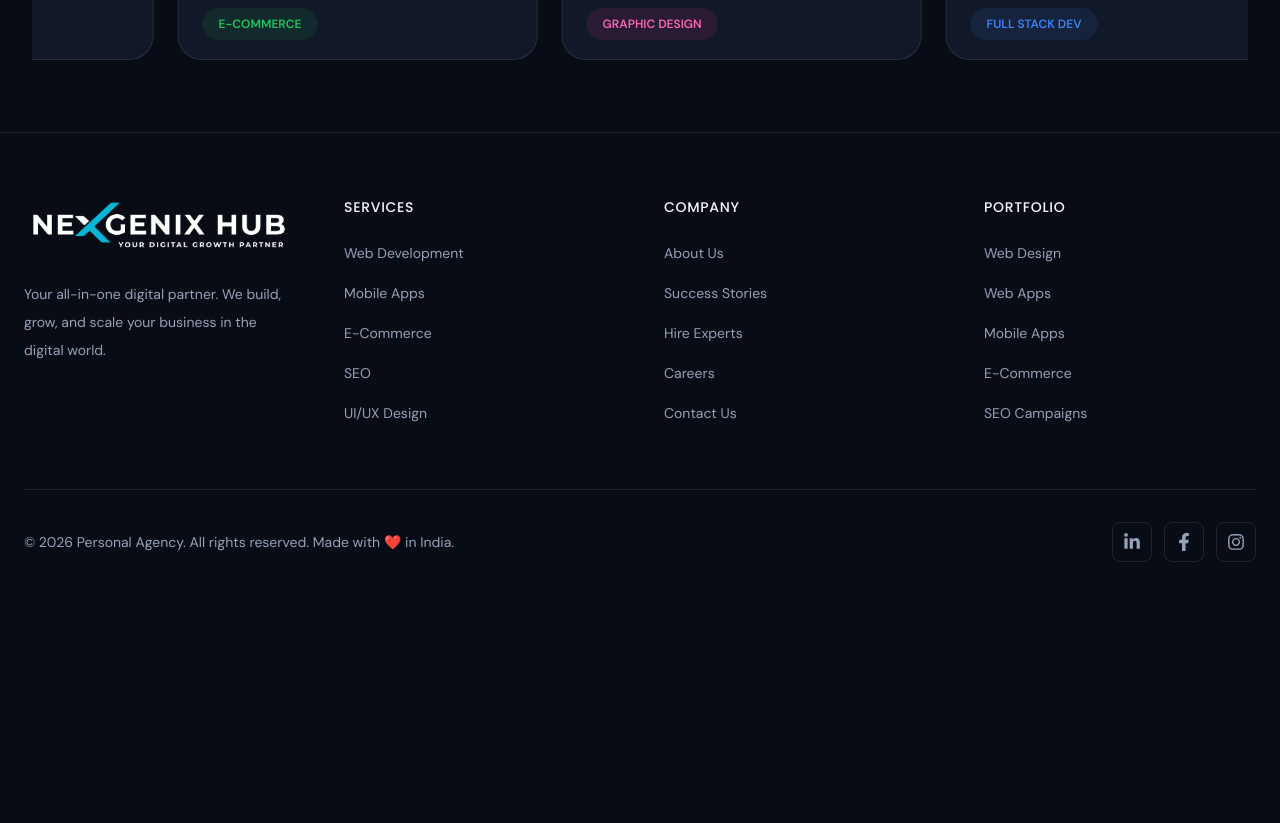
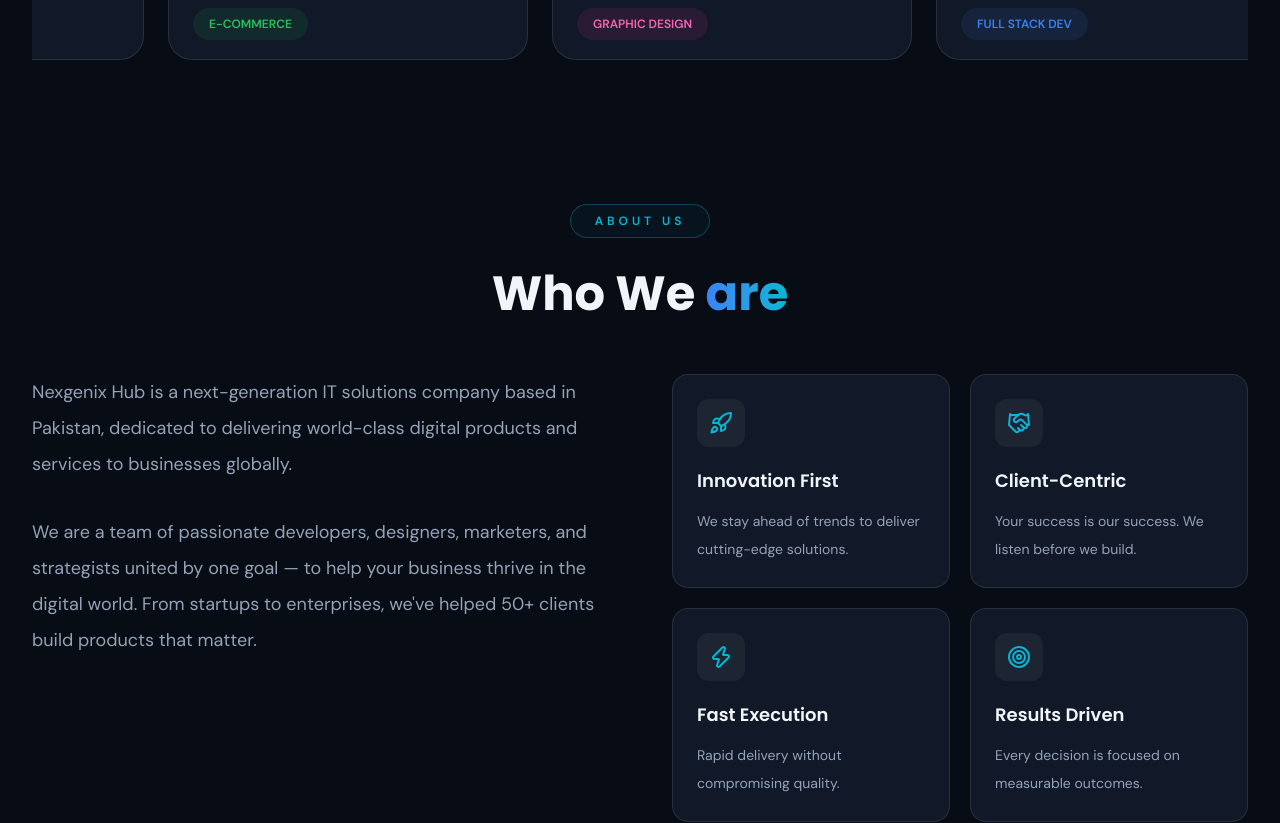
Before and after one commit to ArshadZeya45/Personal-Agency, a Next.js app: page / in a window 1280 px wide. Shown: the part 4480-5303 px from the top of the page. Before the commit the page ends 5106 px from the top, so only its background shows below. Built offline with nearby package versions, Linux system fonts and the light colour scheme.

Commit message:
feat : add-about-section

```diff
--- a/src/app/page.tsx
+++ b/src/app/page.tsx
@@ -1,3 +1,4 @@
+import AboutSection from "@/features/about/AboutSection";
 import Hero from "@/features/hero/Hero";
 import ImpactSection from "@/features/impact/ImpactSection";
 import ProcessSection from "@/features/process/ProcessSection";
@@ -14,6 +15,7 @@
       <WhyChooseUsSection />
       <ProcessSection />
       <TestimonialSection />
+      <AboutSection />
     </>
   );
 };
--- /dev/null
+++ b/src/data/about.ts
@@ -0,0 +1,44 @@
+import {
+  Rocket,
+  Handshake,
+  Zap,
+  Target,
+} from "lucide-react";
+
+export const aboutFeatures = [
+  {
+    icon: Rocket,
+    title: "Innovation First",
+    description:
+      "We stay ahead of trends to deliver cutting-edge solutions.",
+  },
+
+  {
+    icon: Handshake,
+    title: "Client-Centric",
+    description:
+      "Your success is our success. We listen before we build.",
+  },
+
+  {
+    icon: Zap,
+    title: "Fast Execution",
+    description:
+      "Rapid delivery without compromising quality.",
+  },
+
+  {
+    icon: Target,
+    title: "Results Driven",
+    description:
+      "Every decision is focused on measurable outcomes.",
+  },
+];
+
+export const aboutContent = {
+  paragraphOne:
+    "Nexgenix Hub is a next-generation IT solutions company based in Pakistan, dedicated to delivering world-class digital products and services to businesses globally.",
+
+  paragraphTwo:
+    "We are a team of passionate developers, designers, marketers, and strategists united by one goal — to help your business thrive in the digital world. From startups to enterprises, we've helped 50+ clients build products that matter.",
+};
--- /dev/null
+++ b/src/features/about/AboutContent.tsx
@@ -0,0 +1,17 @@
+import { AboutContentProps } from "@/types/about";
+
+const AboutContent = ({ paragraphOne, paragraphTwo }: AboutContentProps) => {
+  return (
+    <div className="lg:max-w-2xl w-full space-y-8">
+      <p className="text-base leading-9 text-muted lg:text-lg">
+        {paragraphOne}
+      </p>
+
+      <p className="text-base leading-9 text-muted lg:text-lg">
+        {paragraphTwo}
+      </p>
+    </div>
+  );
+};
+
+export default AboutContent;
--- /dev/null
+++ b/src/features/about/AboutFeatureCard.tsx
@@ -0,0 +1,26 @@
+import { AboutFeature } from "@/types/about";
+
+type Props = {
+  feature: AboutFeature;
+};
+
+const AboutFeatureCard = ({ feature }: Props) => {
+  const Icon = feature.icon;
+
+  return (
+    <div className="group  rounded-2xl border border-white/10 bg-card p-6 transition-all duration-300 hover:border-cyan/40 hover:-translate-y-1">
+      {/* Icon */}
+      <div className="mb-5 flex h-12 w-12 items-center justify-center rounded-xl bg-white/5 text-cyan">
+        <Icon size={24} />
+      </div>
+
+      {/* Title */}
+      <h3 className="text-lg font-semibold text-text">{feature.title}</h3>
+
+      {/* Description */}
+      <p className="mt-3 text-sm leading-7 text-muted">{feature.description}</p>
+    </div>
+  );
+};
+
+export default AboutFeatureCard;
--- /dev/null
+++ b/src/features/about/AboutFeatureGrid.tsx
@@ -0,0 +1,18 @@
+import AboutFeatureCard from "./AboutFeatureCard";
+import { AboutFeature } from "@/types/about";
+
+type Props = {
+  features: AboutFeature[];
+};
+
+const AboutFeatureGrid = ({ features }: Props) => {
+  return (
+    <div className="grid grid-cols-1 gap-5 sm:grid-cols-2">
+      {features.map((feature) => (
+        <AboutFeatureCard key={feature.title} feature={feature} />
+      ))}
+    </div>
+  );
+};
+
+export default AboutFeatureGrid;
--- /dev/null
+++ b/src/features/about/AboutSection.tsx
@@ -0,0 +1,20 @@
+import SectionHeader from "@/components/shared/SectionHeader";
+import AboutContent from "./AboutContent";
+import { aboutContent, aboutFeatures } from "@/data/about";
+import AboutFeatureGrid from "./AboutFeatureGrid";
+
+const AboutSection = () => {
+  return (
+    <section className="mx-auto max-w-7xl px-4 lg:px-8 py-10 lg:py-18">
+      <SectionHeader badge="About us" title="Who We" highlightedText="are" />
+      <div className="grid lg:grid-cols-2 gap-16 mt-14">
+        <AboutContent
+          paragraphOne={aboutContent.paragraphOne}
+          paragraphTwo={aboutContent.paragraphTwo}
+        />
+        <AboutFeatureGrid features={aboutFeatures} />
+      </div>
+    </section>
+  );
+};
+export default AboutSection;
--- /dev/null
+++ b/src/types/about.ts
@@ -0,0 +1,12 @@
+import { LucideIcon } from "lucide-react";
+
+export interface AboutFeature {
+    title : string;
+    description : string;
+    icon : LucideIcon
+}
+
+export interface AboutContentProps {
+  paragraphOne: string;
+  paragraphTwo: string;
+}
```
Also changed, not shown: src/types/sectionHeader.ts (renamed from src/types/sectionHeader.tsx).
